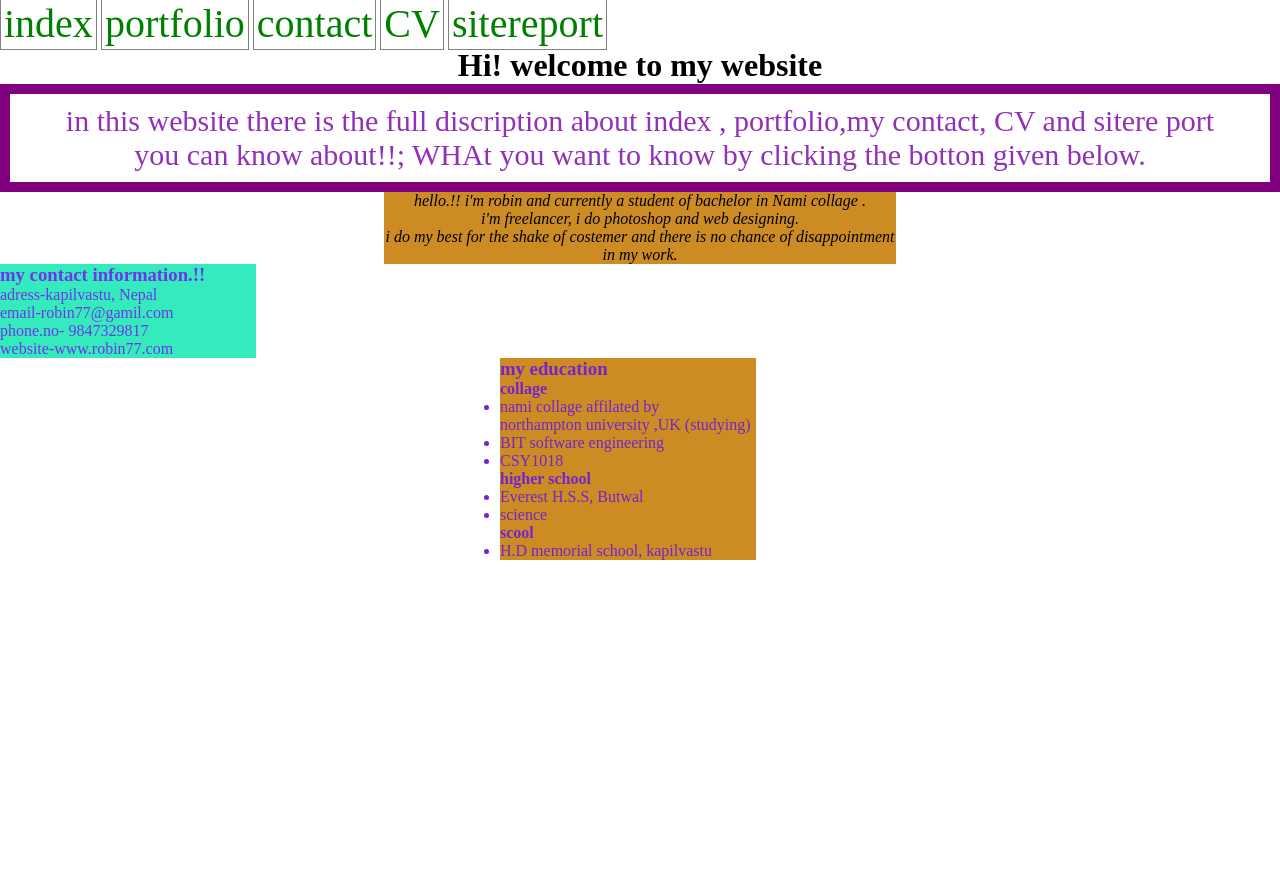
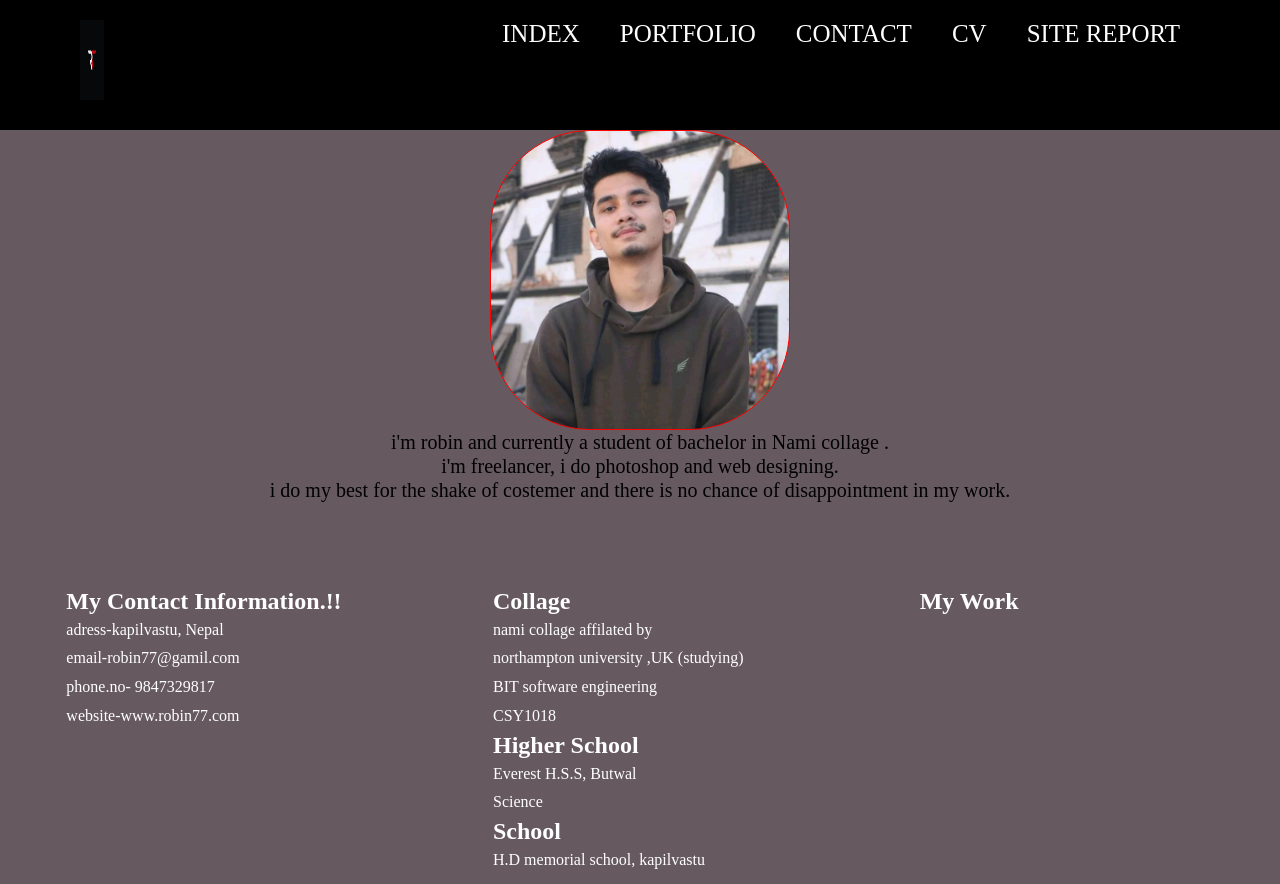
Before and after one commit to ROBIN-ON/nami-project, a plain HTML site: page cv.html in a window 1280 px wide. Before the commit the page ends 800 px from the top, so only its background shows below. Drawn offline with Linux system fonts and the light colour scheme.

Commit message:
all are modified

```diff
--- a/contact.html
+++ b/contact.html
@@ -3,12 +3,53 @@
 <head>
 	<title>my contact</title>
 	<link rel="stylesheet" href="contact.css">
-	<link rel="stylesheet" type="text/css" href="style.css">
+	<link rel="stylesheet" type="text/css" href="style1.css">
 
 </head>
-<body>
-	    <!-- this is 2 div for the common link -->
-	    <div id="link">
+<body id="contact-body">
+
+
+	 <nav id="navbar">
+    <!-- this is logo -->
+   <div id="logo"> <a href="index.html"><img src="./Photos/logo.jpg" ></a></div>
+    <!-- this is for link section -->
+    <div id="nav-link">
+      <li><a href="index.html"> INDEX</a></li>
+      <li> <a href="portfolio.html">PORTFOLIO</a></li>
+      <li><a href="contact.html">CONTACT</a></li>
+      <li>  <a href="CV.html">CV</a></li>
+      <li><a href="sitereport.html">SITE REPORT</a></li>
+    </div>
+
+
+  </nav>
+
+  <div id="attract">
+		<form class="form-1">
+
+			<label for="name" class =" name"> Full Name; </label> <br>
+			<input type="text" name="name" id="name" placeholder="type name here" required=""> <br>
+
+			<label for="email" class="name">email;</label> <br>
+            <input type="email" name="email" placeholder="type email here" required=""> <br>
+
+           <label for="number" class="name">phoneno;</label><br>
+           <input type="number" name="number" id="number" placeholder=" type number here" required=""> <br>
+
+           <label for="adress" class="name">adress;</label><br>
+           <input type="text" name="adress" placeholder="type adress here" required=""><br>
+
+           <label >write some message;</label> <br>
+           <textarea  rows="5" cols="5" required="" id="text"> write some messsage </textarea> <br>
+           <input type="submit" class="submit-btn"name="submit the contact">
+
+
+
+
+		</form>
+	</div>
+	    <!--  this is 2 div for the common link -->
+	   <!--  <div id="link">
      	<a href="index.html">index</a>
      	<a href="portfolio.html">portfolio</a>
      	<a href="contact.html">contact</a>
@@ -26,31 +67,7 @@
 
 
 
-	<div>
-		<form action="post" id="attract">
-
-			<label for="name" class =" name"> Full Name; </label> <br>
-			<input type="text" name="name" id="name" placeholder="type name here" required=""> <br>
-
-			<label for="email" class="name">email;</label> <br>
-            <input type="email" name="email" placeholder="type email here" required=""> <br>
-
-           <label for="number" class="name">phoneno;</label><br>
-           <input type="number" name="number" id="number" placeholder=" type number here" required=""> <br>
-
-           <label for="adress" class="name">adress;</label><br>
-           <input type="text" name="adress" placeholder="type adress here" required=""><br>
-
-           <label >write some message;</label> <br>
-           <textarea  rows="5" cols="5" required="" id="text"> write some messsage </textarea> <br>
-           <input type="submit" name="submit the contact">
-
-
-
-
-
-		</form>
-	</div>
+	-->
 
 </body>
 </html>
--- a/cv.html
+++ b/cv.html
@@ -3,12 +3,84 @@
 <head>
 	<title>my cv</title>
 	<link rel="stylesheet" href="cv.css">
-	<link rel="stylesheet" type="text/css" href="style.css">
+	<link rel="stylesheet" type="text/css" href="style1.css">
 
 </head>
-<body>
+<body id="container-id">
+ <nav id="navbar">
+    <!-- this is logo -->
+   <div id="logo"> <a href="index.html"><img src="./Photos/logo.jpg" ></a></div>
+    <!-- this is for link section -->
+    <div id="nav-link">
+      <li><a href="index.html"> INDEX</a></li>
+      <li> <a href="portfolio.html">PORTFOLIO</a></li>
+      <li><a href="contact.html">CONTACT</a></li>
+      <li>  <a href="CV.html">CV</a></li>
+      <li><a href="sitereport.html">SITE REPORT</a></li>
+    </div>
+
+
+  </nav>
+
+  <div id="container-cv">
+  	<div class="cv-img"></div>
+  	<div id="cv-discription">i'm robin and currently a student of bachelor in Nami collage . <br>
+		i'm freelancer, i do photoshop and web designing. <br>
+		i do my best for the shake of costemer and there is no chance of disappointment in my work.  <br>
+	</div>
+
+  </div>
+
+
+<!-- next div -->
+
+
+  <div id="cv-background">
+  	<div class="contact-cv">
+  		<h2> My Contact Information.!!</h2>
+         <ul>
+
+
+         	<li>adress-kapilvastu, Nepal</li>
+         	<li>email-robin77@gamil.com</li>
+         	<li>phone.no- 9847329817</li>
+         	<li>website-www.robin77.com</li>
+         </ul>
+     </div>
+     <div class="contact-cv" >
+      	<ul>
+			<h2>Collage</h2>
+			<li>nami collage affilated by <br> northampton university ,UK (studying) </li>
+			<li>BIT software engineering </li>
+			<li>CSY1018</li>
+
+		</ul>
+
+		<ul>
+			<h2>Higher School</h2>
+			<li>Everest H.S.S, Butwal </li>
+			<li>Science</li>
+
+		</ul>
+		<ul>
+			<h2>School</h2>
+			<li>H.D memorial school, kapilvastu</li>
+		</ul>
+     </div>
+     <div class="contact-cv">
+     	<h2> My Work </h2>
+     </div>
+
+
+  </div>
+
+
+
+
+
+
 	<!-- this is 2 div for the common link -->
-	<div id="link">
+	<!-- <div id="link">
      	<a href="index.html">index</a>
      	<a href="portfolio.html">portfolio</a>
      	<a href="contact.html">contact</a>
@@ -37,8 +109,8 @@
 		<h3> my contact information.!!</h3>
          <ul>
 
-
-         	<li>adress-kapilvastu, Nepal</li>
+         	 -->
+         	<!-- <li>adress-kapilvastu, Nepal</li>
          	<li>email-robin77@gamil.com</li>
          	<li>phone.no- 9847329817</li>
          	<li>website-www.robin77.com</li>
@@ -46,13 +118,13 @@
 
 	</div class="center">
 
-	<div>
+	<div> -->
 		<!-- career -->
-	</div>
-    <div id="education" class="intro">
+	<!-- </div>
+    <div id="education" class="intro">  -->
     <!-- acedimic information -->
 
-		<h3>my education</h3>
+		<!-- <h3>my education</h3>
 		<ul>
 			<h4>collage</h4>
 			<li>nami collage affilated by <br> northampton university ,UK (studying) </li>
@@ -71,7 +143,7 @@
 			<h4>scool</h4>
 			<li>H.D memorial school, kapilvastu</li>
 		</ul>
-	</div>
+	</div> -->
 
 
 </body>
--- a/style.css
+++ b/style.css
@@ -94,6 +94,8 @@
 }
 
 
+
+
 /*for cv.css*/
 
 
--- a/style1.css
+++ b/style1.css
@@ -108,3 +108,96 @@
  padding: 20px;
  line-height: 1.5rem;
 }
+#placeholder{
+	padding: 30px;
+}
+
+
+/*this is for contact*/
+#contact-body{
+	background: #665960;
+}
+#attract
+{
+
+	display: flex;
+	justify-content: center;
+
+}
+.class{
+	border-color: red;
+}
+.form-1{
+	width: 40%;
+	height: 83.5vh;
+	font-size: 20px;
+	background-color: #f5b942;
+
+	border: solid rgb(
+238, 250, 15
+);
+	padding: 20px;
+
+
+}
+.form-1 input,.form-1 textarea{
+	width: 100%;
+}
+.submit-btn{
+	padding: 15px;
+}
+.submit-btn:hover{
+	background-color:#32a89d;
+	color: white;
+}
+
+
+
+
+ /*this is foer the cv*/
+ #container-id{
+ 	background: #665960;
+ 	line-height: 1.8rem;
+ }
+#container-cv{
+	display: flex;
+	flex-direction: column;
+	justify-content: center;
+	align-items: center;
+	height: auto;
+	width: auto;
+	text-align: center;
+
+}
+.cv-img{
+	background-image: url('./Photos/rob.jpg');
+	background-size: cover;
+	height: 300px;
+	width: 300px;
+	border:1px solid red;
+	/*border-top-left-radius: 20px;
+	border-bottom-right-radius: 20px;*/
+	border-radius: 100px;
+
+
+}
+#cv-discription{
+	font-size: 20px;
+	line-height: 1.5rem;
+}
+#cv-background{
+	display:flex;
+	justify-content: space-around;
+}
+.contact-cv{
+	/*background-color: #32a89d;*/
+	color:white;
+	padding: 2px;
+	height: 300px;
+	width: 300px;
+	border:1px solid transparent;
+	margin-top: 82px;
+}
+li{
+	list-style: none;
+}
```
Also changed, not shown: index.html (+1 -1 lines), portfolio.html (+4 -4 lines), Photos/rob.jpg (added).
